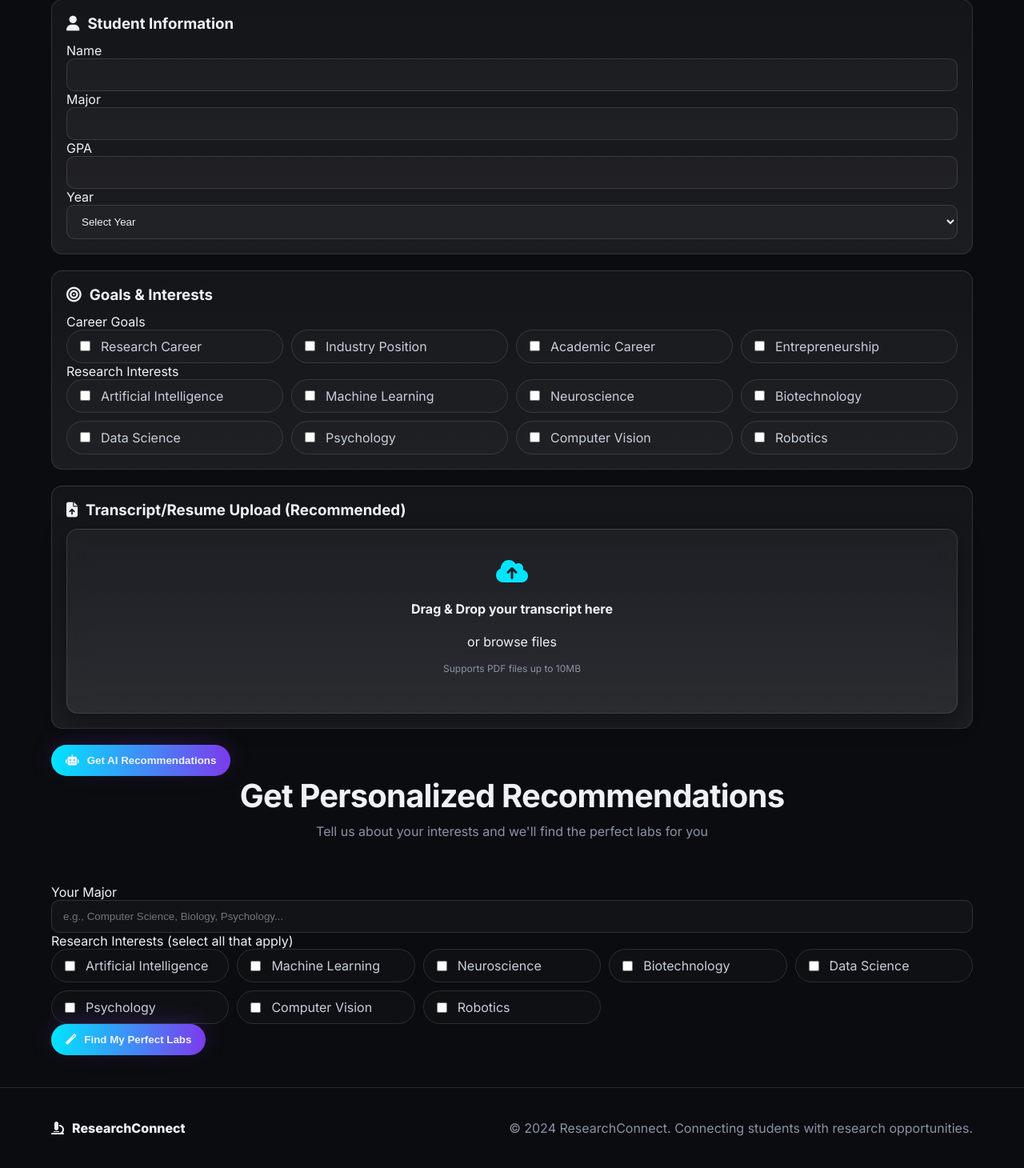
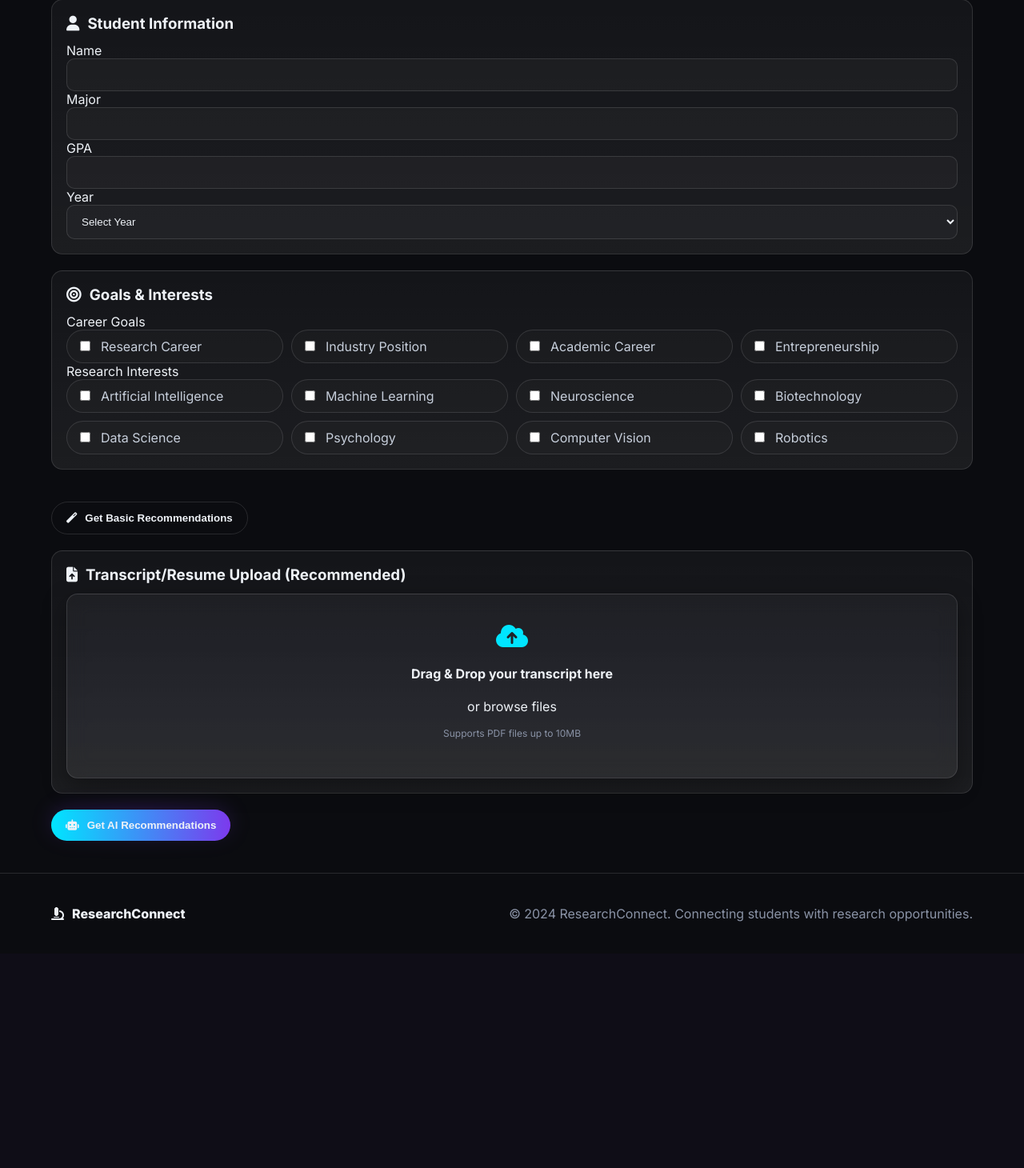
Before and after one commit to purvajpatel/hackmit, a Flask app: page / in a window 1280 px wide. Shown: the part 2545-4005 px from the top of the page at 80% size. After the commit the page ends 3697 px from the top, so only its background shows below. Run offline with Flask 3, Linux system fonts and the light colour scheme.

Commit message:
Basic product MVP

```diff
--- a/research_labs_app/static/js/script.js
+++ b/research_labs_app/static/js/script.js
@@ -462,9 +462,6 @@ function renderProfessorLabsModal(professor, labs) {
     body.innerHTML = `
       <div class="rag-slide">
         ${cardHtml}
-        <div style="margin-top: 20px; text-align: center;">
-          <button class="btn btn-secondary" onclick="closeRagModal()">Close</button>
-        </div>
       </div>
     `;
   } else {
@@ -487,6 +484,18 @@ function openLabModal(indexOrLab) {
   if (modalWebsite)     modalWebsite.href = lab.url || '#';
   if (modalDescription) modalDescription.textContent = lab.description || '';
 
+  // Set up the draft email button
+  const draftBtn = $('#modal-draft-email-btn');
+  if (draftBtn) {
+    draftBtn.onclick = () => {
+      if (!currentStudentData) {
+        alert('Please complete the AI Analysis form first to draft an email.');
+        return;
+      }
+      draftEmail(lab.professor || '', lab.name || '');
+    };
+  }
+
   labModal.style.display = 'block';
   document.body.style.overflow = 'hidden';
 }
@@ -497,18 +506,33 @@ function closeModal() {
   document.body.style.overflow = 'auto';
 }
 
-// -------------------- Contact (placeholder) --------------------
-function contactLab() {
-  alert('Contact functionality would be implemented here. This could open an email client or contact form.');
-}
+// -------------------- Contact (removed - replaced with draft email) --------------------
 
 // -------------------- Basic Recommendations --------------------
 async function getRecommendations() {
-  const major = (majorInput?.value || '').trim();
-  const interests = $$('input[type="checkbox"]:checked').map(cb => cb.value);
+  // Get data from the AI Analysis form instead of separate form
+  let major = ($('#rag-major')?.value || '').trim();
+  let interests = $$('#rag-form .interest-tag input[type="checkbox"]:checked').map(cb => cb.value);
 
-  if (!major) { alert('Please enter your major to get recommendations.'); return; }
-  if (interests.length === 0) { alert('Please select at least one research interest.'); return; }
+  // Use stored student data from AI Analysis if available and form is empty
+  if (currentStudentData && (!major || interests.length === 0)) {
+    if (!major && currentStudentData.academic?.major) {
+      major = currentStudentData.academic.major;
+      const majorInput = $('#rag-major');
+      if (majorInput) majorInput.value = major;
+    }
+    if (interests.length === 0 && currentStudentData.goals?.interests) {
+      interests = currentStudentData.goals.interests;
+      // Check the corresponding checkboxes in the AI Analysis form
+      interests.forEach(interest => {
+        const checkbox = $(`#rag-form input[value="${interest}"]`);
+        if (checkbox) checkbox.checked = true;
+      });
+    }
+  }
+
+  if (!major) { alert('Please enter your major or complete the AI Analysis first to get recommendations.'); return; }
+  if (interests.length === 0) { alert('Please select at least one research interest or complete the AI Analysis first.'); return; }
 
   try {
     if (getRecommendationsBtn) {
@@ -528,16 +552,28 @@ async function getRecommendations() {
     }
 
     displayRecommendations(data.recommendations || []);
-    if (recommendationsResults) {
-      recommendationsResults.style.display = 'block';
-      recommendationsResults.scrollIntoView({ behavior: 'smooth' });
+    // Show the recommendations section
+    const recommendationsSection = $('#recommendations');
+    if (recommendationsSection) {
+      recommendationsSection.style.display = 'block';
+      recommendationsSection.scrollIntoView({ behavior: 'smooth' });
+    }
+
+    // Show a notice if we used stored data
+    if (currentStudentData && (currentStudentData.academic?.major === major ||
+        (currentStudentData.goals?.interests && currentStudentData.goals.interests.some(i => interests.includes(i))))) {
+      const notice = document.createElement('div');
+      notice.style.cssText = 'background: var(--surface); border: 1px solid var(--accent); border-radius: var(--radius); padding: 15px; margin-bottom: 20px; text-align: center;';
+      notice.innerHTML = '<i class="fas fa-info-circle" style="color: var(--accent); margin-right: 8px;"></i>Used information from your AI Analysis to enhance recommendations.';
+      recommendationsGrid.parentNode.insertBefore(notice, recommendationsGrid);
+      setTimeout(() => notice.remove(), 5000);
     }
   } catch (err) {
     console.error('Error getting recommendations:', err);
     showError('Failed to get recommendations. Please try again.');
   } finally {
     if (getRecommendationsBtn) {
-      getRecommendationsBtn.innerHTML = '<i class="fas fa-magic"></i> Find My Perfect Labs';
+      getRecommendationsBtn.innerHTML = '<i class="fas fa-magic"></i> Get Basic Recommendations';
       getRecommendationsBtn.disabled = false;
     }
   }
@@ -838,13 +874,14 @@ function renderRAGModalSlide(index) {
     body.innerHTML = `
       <div class="rag-slide">
         ${cardHtml}
+        ${ragRecs.length > 1 ? `
         <div class="rag-controls" style="margin-top:20px;display:flex;justify-content:space-between;gap:10px;">
           <button class="btn btn-secondary" onclick="prevRagRec()" ${index === 0 ? 'disabled' : ''}>← Prev</button>
           <button class="btn btn-primary" onclick="nextRagRec()" ${index === ragRecs.length-1 ? 'disabled' : ''}>Next →</button>
         </div>
         <p style="margin-top:10px;text-align:center;color:var(--text-secondary);">
           ${index+1} of ${ragRecs.length}
-        </p>
+        </p>` : ''}
       </div>
     `;
   }
--- a/research_labs_app/templates/index.html
+++ b/research_labs_app/templates/index.html
@@ -209,6 +209,14 @@
                         </div>
                     </div>
 
+                    <!-- Quick Recommendations Button -->
+                    <div class="form-actions" style="margin-top: 20px;">
+                        <button type="button" class="btn btn-secondary btn-large" id="get-recommendations-btn">
+                            <i class="fas fa-magic"></i>
+                            Get Basic Recommendations
+                        </button>
+                    </div>
+
                     <!-- Transcript Upload -->
                     <div class="form-section">
                         <h3><i class="fas fa-file-upload"></i> Transcript/Resume Upload (Recommended)</h3>
@@ -257,67 +265,16 @@
         </div>
     </section>
 
-    <!-- Recommendations Section -->
-    <section id="recommendations" class="recommendations">
+    <!-- Basic Recommendations Results Section -->
+    <section id="recommendations" class="recommendations" style="display: none;">
         <div class="container">
             <div class="section-header">
-                <h2>Get Personalized Recommendations</h2>
-                <p>Tell us about your interests and we'll find the perfect labs for you</p>
-            </div>
-
-            <div class="recommendation-form">
-                <div class="form-group">
-                    <label for="major">Your Major</label>
-                    <input type="text" id="major" placeholder="e.g., Computer Science, Biology, Psychology..." class="form-input">
-                </div>
-
-                <div class="form-group">
-                    <label>Research Interests (select all that apply)</label>
-                    <div class="interests-grid">
-                        <label class="interest-tag">
-                            <input type="checkbox" value="artificial intelligence">
-                            <span>Artificial Intelligence</span>
-                        </label>
-                        <label class="interest-tag">
-                            <input type="checkbox" value="machine learning">
-                            <span>Machine Learning</span>
-                        </label>
-                        <label class="interest-tag">
-                            <input type="checkbox" value="neuroscience">
-                            <span>Neuroscience</span>
-                        </label>
-                        <label class="interest-tag">
-                            <input type="checkbox" value="biotechnology">
-                            <span>Biotechnology</span>
-                        </label>
-                        <label class="interest-tag">
-                            <input type="checkbox" value="data science">
-                            <span>Data Science</span>
-                        </label>
-                        <label class="interest-tag">
-                            <input type="checkbox" value="psychology">
-                            <span>Psychology</span>
-                        </label>
-                        <label class="interest-tag">
-                            <input type="checkbox" value="computer vision">
-                            <span>Computer Vision</span>
-                        </label>
-                        <label class="interest-tag">
-                            <input type="checkbox" value="robotics">
-                            <span>Robotics</span>
-                        </label>
-                    </div>
-                </div>
-
-                <button class="btn btn-primary btn-large" id="get-recommendations-btn">
-                    <i class="fas fa-magic"></i>
-                    Find My Perfect Labs
-                </button>
+                <h2>Your Basic Lab Recommendations</h2>
+                <p>Based on your goals and interests from the AI Analysis above</p>
             </div>
 
             <!-- Recommendations Results -->
-            <div class="recommendations-results" id="recommendations-results" style="display: none;">
-                <h3>Your Personalized Lab Recommendations</h3>
+            <div class="recommendations-results" id="recommendations-results">
                 <div class="recommendations-grid" id="recommendations-grid">
                     <!-- Recommendations will be loaded here -->
                 </div>
@@ -355,9 +312,9 @@
                 </div>
             </div>
             <div class="modal-footer">
-                <button class="btn btn-primary" onclick="contactLab()">
+                <button class="btn btn-primary" id="modal-draft-email-btn">
                     <i class="fas fa-envelope"></i>
-                    Contact Lab
+                    Draft Email
                 </button>
                 <button class="btn btn-secondary modal-close" onclick="closeModal()">
                     Close
```
